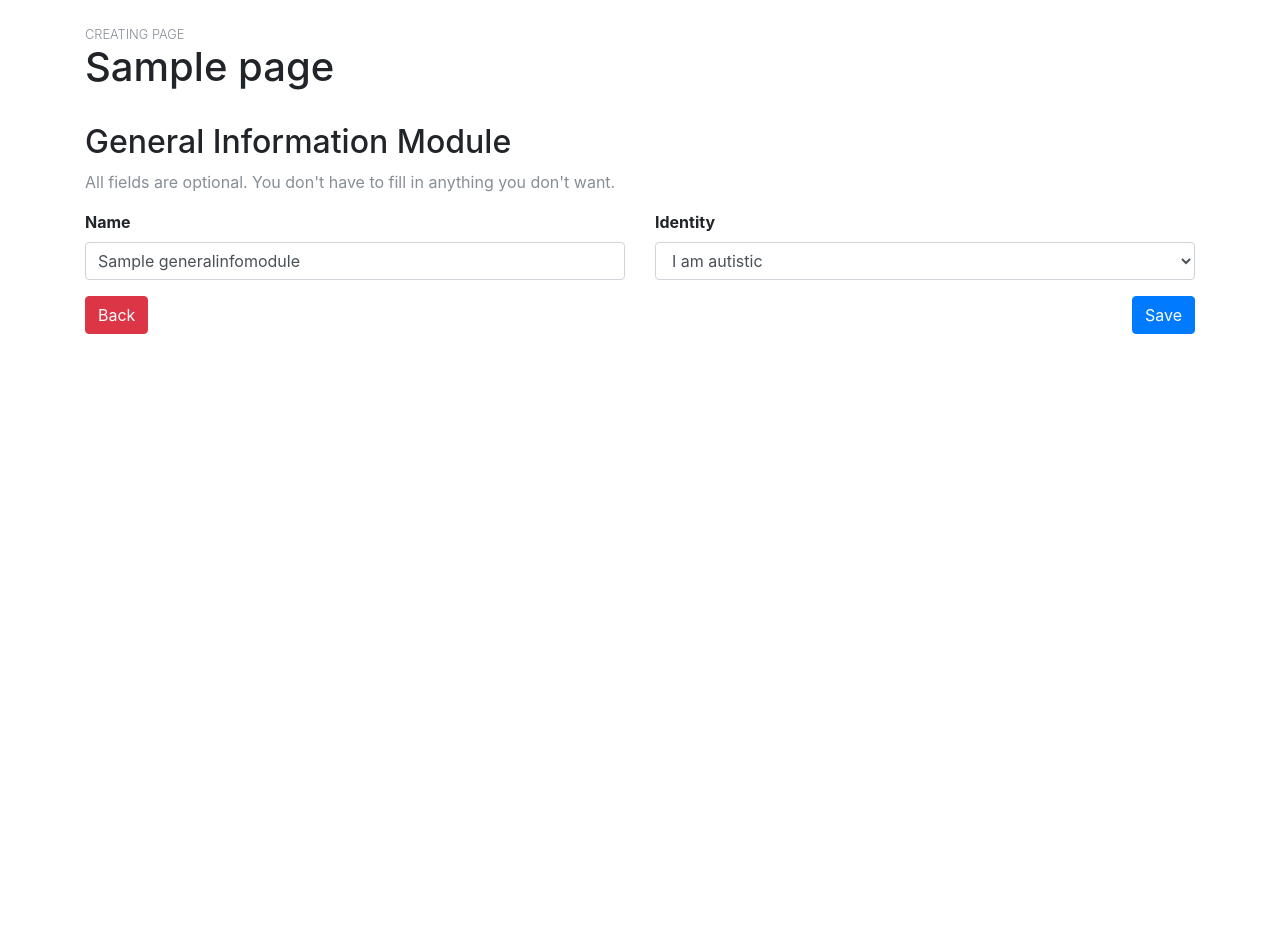
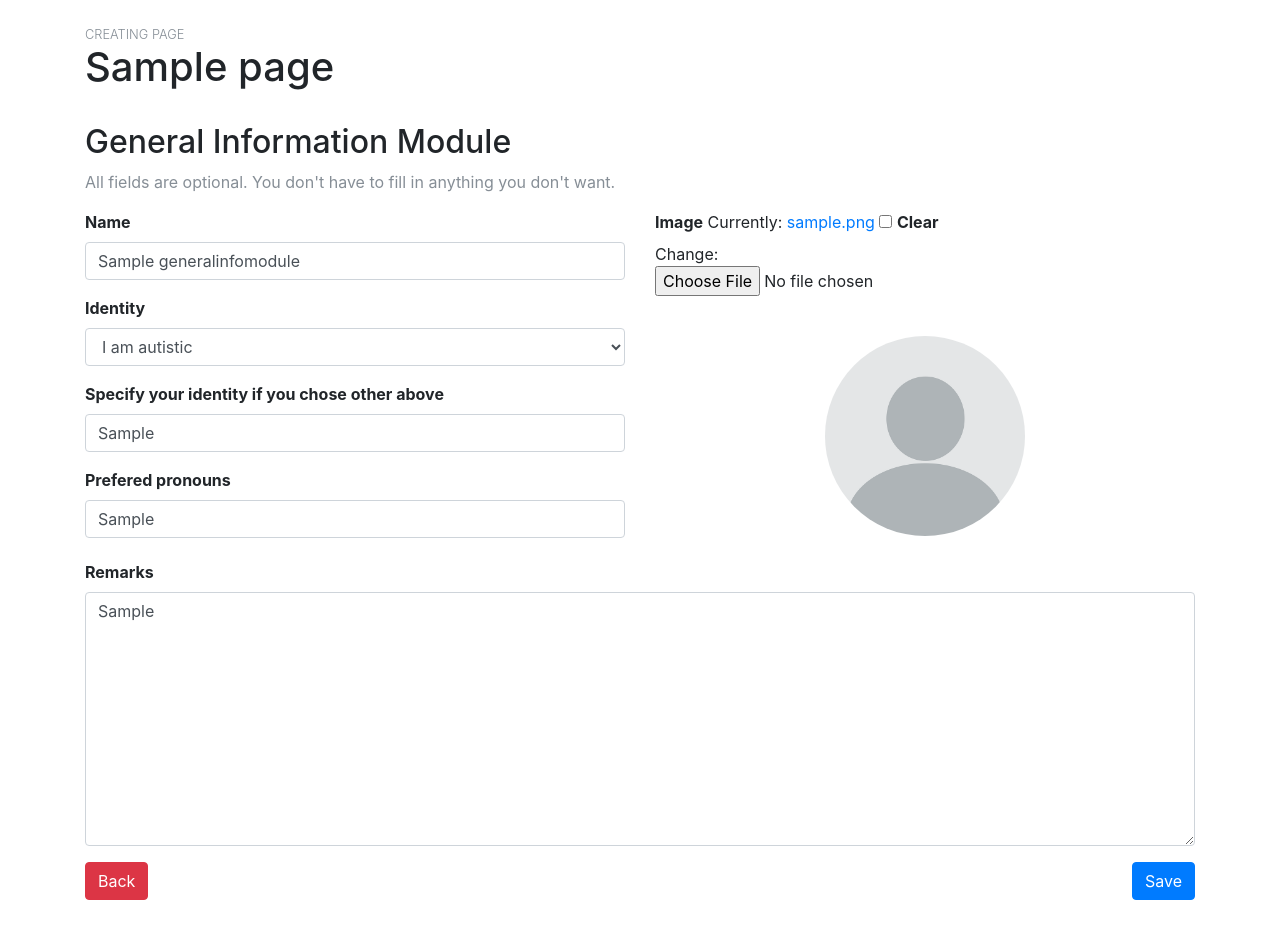
Before and after one commit to aspigirlcodes/uniqid, a Django app: a page that uses pages/templates/pages/creategeneralinfomodule.html in a window 1280 px wide. Shown: the part 56-1004 px from the top of the page. Before the commit the page ends 390 px from the top, so only its background shows below. Run offline with Django 3.2, Linux system fonts and the light colour scheme; a user stored in the database is signed in; tables that the repository leaves empty hold one stand-in row (values such as "Sample post"); parts of the project's set-up code (start-up, migrations or seed data) failed here and were passed over; some libraries are stand-ins or nearby versions.

Commit message:
extra fields for general info module

```diff
--- a/pages/forms.py
+++ b/pages/forms.py
@@ -71,7 +71,8 @@ class ModuleMixin(object):
 class GeneralInfoModuleForm(ModuleMixin, ModelForm):
     class Meta:
         model = GeneralInfoModule
-        fields = ['name', 'identity']
+        fields = ['name', 'identity', 'identity_free', 'pronouns', 'picture',
+                  'remarks']
 
 
 class CommunicationModuleForm(ModuleMixin, ModelForm):
--- a/pages/models.py
+++ b/pages/models.py
@@ -196,6 +196,7 @@ class GeneralInfoModule(Module):
     ID_NEURODIV = "05_neurodiv"
     ID_ASP_SYN = "06_asp_syn"
     ID_ASPIE = "07_aspie"
+    ID_OTHER = "08_other"
 
     IDENTITIES = (
         (ID_AUTISTIC, _("I am autistic")),
@@ -205,6 +206,7 @@ class GeneralInfoModule(Module):
         (ID_NEURODIV, _("I am neurodivergent")),
         (ID_ASP_SYN, _("I have Asperger syndrome")),
         (ID_ASPIE, _("I am an aspie")),
+        (ID_OTHER, _("Other"))
     )
 
     template = "pages/_generalinfo.html"
@@ -221,6 +223,16 @@ class GeneralInfoModule(Module):
                                 choices=IDENTITIES,
                                 default="",
                                 blank=True)
+    identity_free = models.CharField(
+        verbose_name=_("Specify your identity if you chose other above"),
+        max_length=255, default="", blank=True)
+    pronouns = models.CharField(verbose_name=_("Prefered pronouns"),
+                                max_length=255, default="",
+                                blank=True)
+    picture = models.ImageField(verbose_name=_("Image"), blank=True,
+                                null=True, upload_to="infomodule")
+    remarks = models.TextField(verbose_name=_("Remarks"),
+                               default="", blank=True)
 
     def __str__(self):
         return "{page} Generalinfomodule: {name}, {id}"\
@@ -682,9 +694,9 @@ class ModulePicture(models.Model):
     module = models.ForeignKey(FreePictureModule, verbose_name=_("module"),
                                on_delete=models.CASCADE)
     picture = models.ImageField(verbose_name=_("Image"), blank=True,
-                                null=True)
+                                null=True, upload_to="picturemodule")
     description = models.TextField(verbose_name=_("Image description"),
-                                   null=True, blank=True)
+                                   default="", blank=True)
     title = models.CharField(verbose_name=_("Image title"),
                              max_length=255, default="", blank=True)
 
--- a/pages/templates/pages/creategeneralinfomodule.html
+++ b/pages/templates/pages/creategeneralinfomodule.html
@@ -1,9 +1,13 @@
 {% extends "pages/base_createmodule.html" %}
 {% load widget_tweaks %}
 {% load i18n %}
+{% load static %}
 
 {% block module_name %}
 {% trans "General Information Module" %}
+{% endblock %}
+{% block form_head %}
+  <form action="" method="post" enctype="multipart/form-data">
 {% endblock %}
 {% block module_form %}
   <div class="row">
@@ -35,8 +39,6 @@
         {{ form.name|add_class:"form-control" }}
         {% endif %}
       </div>
-    </div>
-    <div class="col-12 col-md-6">
       <div class="form-group">
         <label for="{{form.identity.auto_id}}">
           {{ form.identity.label }}
@@ -54,6 +56,83 @@
         {{ form.identity|add_class:"form-control" }}
         {% endif %}
       </div>
+      <div class="form-group">
+        <label for="{{form.identity_free.auto_id}}">
+          {{ form.identity_free.label }}
+        </label>
+        {% if form.identity_free.errors %}
+        {{ form.identity_free|add_class:"form-control is-invalid" }}
+        <div class="invalid-feedback">
+          <ul class="list-unstyled">
+            {% for error in form.identity_free.errors %}
+            <li><strong>{{ error|escape }}</strong></li>
+            {% endfor %}
+          </ul>
+        </div>
+        {% else %}
+        {{ form.identity_free|add_class:"form-control" }}
+        {% endif %}
+      </div>
+      <div class="form-group">
+        <label for="{{form.pronouns.auto_id}}">
+          {{ form.pronouns.label }}
+        </label>
+        {% if form.pronouns.errors %}
+        {{ form.pronouns|add_class:"form-control is-invalid" }}
+        <div class="invalid-feedback">
+          <ul class="list-unstyled">
+            {% for error in form.pronouns.errors %}
+            <li><strong>{{ error|escape }}</strong></li>
+            {% endfor %}
+          </ul>
+        </div>
+        {% else %}
+        {{ form.pronouns|add_class:"form-control" }}
+        {% endif %}
+      </div>
+    </div>
+    <div class="col-12 col-md-6">
+      <div class="form-group">
+        <label for="{{form.picture.auto_id}}">
+          {{ form.picture.label }}
+        </label>
+        {% if form.picture.errors %}
+        {{ form.picture|add_class:"form-control-file is-invalid" }}
+        <div class="invalid-feedback">
+          <ul class="list-unstyled">
+            {% for error in form.picture.errors %}
+            <li><strong>{{ error|escape }}</strong></li>
+            {% endfor %}
+          </ul>
+        </div>
+        {% else %}
+        {{ form.picture|add_class:"form-control-file" }}
+        {% endif %}
+      </div>
+      <div id="picture_preview" class="py-4">
+        <img src="{% static "img/blank-profile-picture.png" %}" class="rounded-circle mx-auto d-block profile-img" alt="avatar">
+      </div>
+    </div>
+  </div>
+  <div class="row">
+    <div class="col-12">
+      <div class="form-group">
+        <label for="{{form.remarks.auto_id}}">
+          {{ form.remarks.label }}
+        </label>
+        {% if form.remarks.errors %}
+        {{ form.remarks|add_class:"form-control is-invalid" }}
+        <div class="invalid-feedback">
+          <ul class="list-unstyled">
+            {% for error in form.remarks.errors %}
+            <li><strong>{{ error|escape }}</strong></li>
+            {% endfor %}
+          </ul>
+        </div>
+        {% else %}
+        {{ form.remarks|add_class:"form-control" }}
+        {% endif %}
+      </div>
     </div>
   </div>
 {% endblock module_form %}
```
Also changed, not shown: pages/templates/pages/_generalinfo.html (+21 -3 lines), pages/tests/test_create_modules.py (+11 -4 lines), pages/migrations/0019_auto_20180307_1501.py (added).
